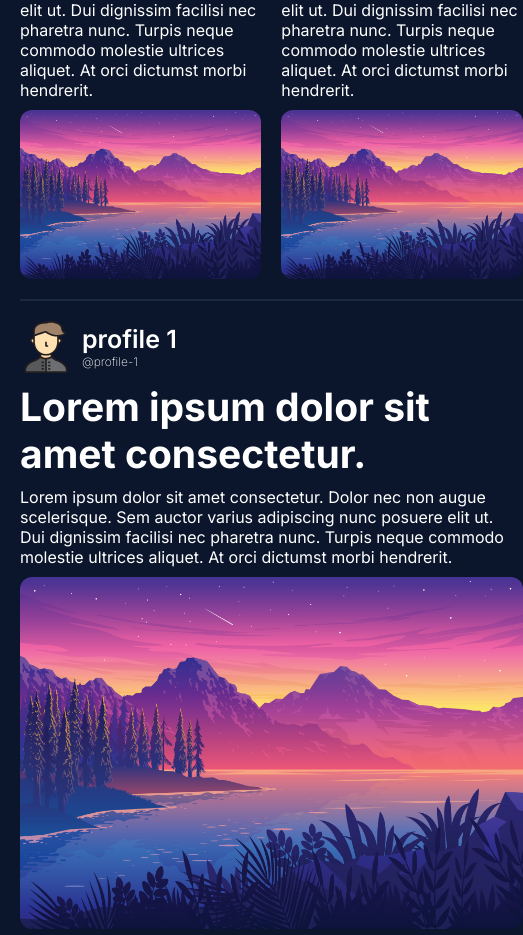
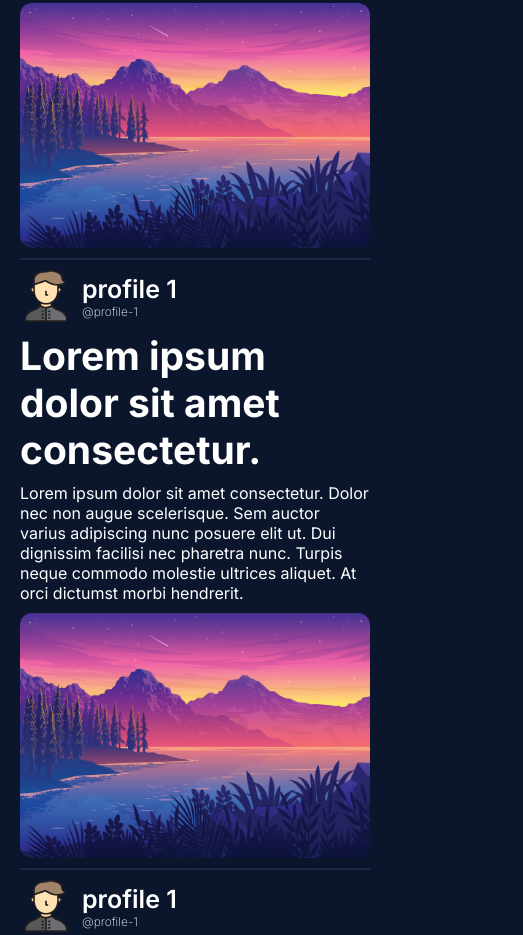
Before and after one commit to Sol1de/Rendu-css, a plain HTML site: page index.html in a window 390 px wide. Shown: the part 1099-2034 px from the top of the page, 523 px wide, since content can reach past the window. Drawn offline with Linux system fonts and the light colour scheme.

Commit message:
:fire: added responsive main

```diff
--- a/index.html
+++ b/index.html
@@ -82,6 +82,10 @@
                     </div>
                 </div>
 
+                <!-- Separateur -->
+                <hr class="separator"></hr>
+                <!-- Separateur -->
+
                 <!-- Deuxième post -->
                 <div class="post">
                     <div class="profile">
@@ -161,6 +165,10 @@
                         <img src="assets/images/image2.jpg" alt="post image" class="post-image">
                     </div>
                 </div>
+
+                <!-- Separateur -->
+                <hr class="separator"></hr>
+                <!-- Separateur -->
 
                 <!-- cinquième post -->
                 <div class="post">
@@ -242,6 +250,10 @@
                     </div>
                 </div>
 
+                <!-- Separateur -->
+                <hr class="separator"></hr>
+                <!-- Separateur -->
+
                 <!-- huitième post -->
                 <div class="post">
                     <div class="profile">
--- a/style.css
+++ b/style.css
@@ -150,17 +150,22 @@ nav ul li a:hover {
 
 main {
     display: grid;
-    height:fit-content;
+    height: fit-content;
     grid-template-columns: 1fr 1fr;
     grid-template-rows: auto;
     grid-template-areas: "post";
     grid-area: main;
     gap: 20px;
+    grid-auto-flow: dense;
 }
 
 main .separator {
     grid-column: 1 / 3;
     justify-self: center;
+}
+
+main .separator:nth-of-type(2n + 1) {
+    display: none;
 }
 
 main .post:nth-of-type(3n) {
@@ -334,6 +339,20 @@ aside {
         justify-content: center;
         gap: 24px;
     }
+
+    main {
+        grid-template-columns: 1fr;
+        grid-template-areas: "post";
+        gap: 10px 0px;
+    }
+
+    main .post:nth-of-type(n) {
+        grid-column: 1 / 3;
+    }
+
+    main .separator:nth-of-type(n) {
+        display: block;
+    }
   }
 
 .menu-burger-btn {
```
